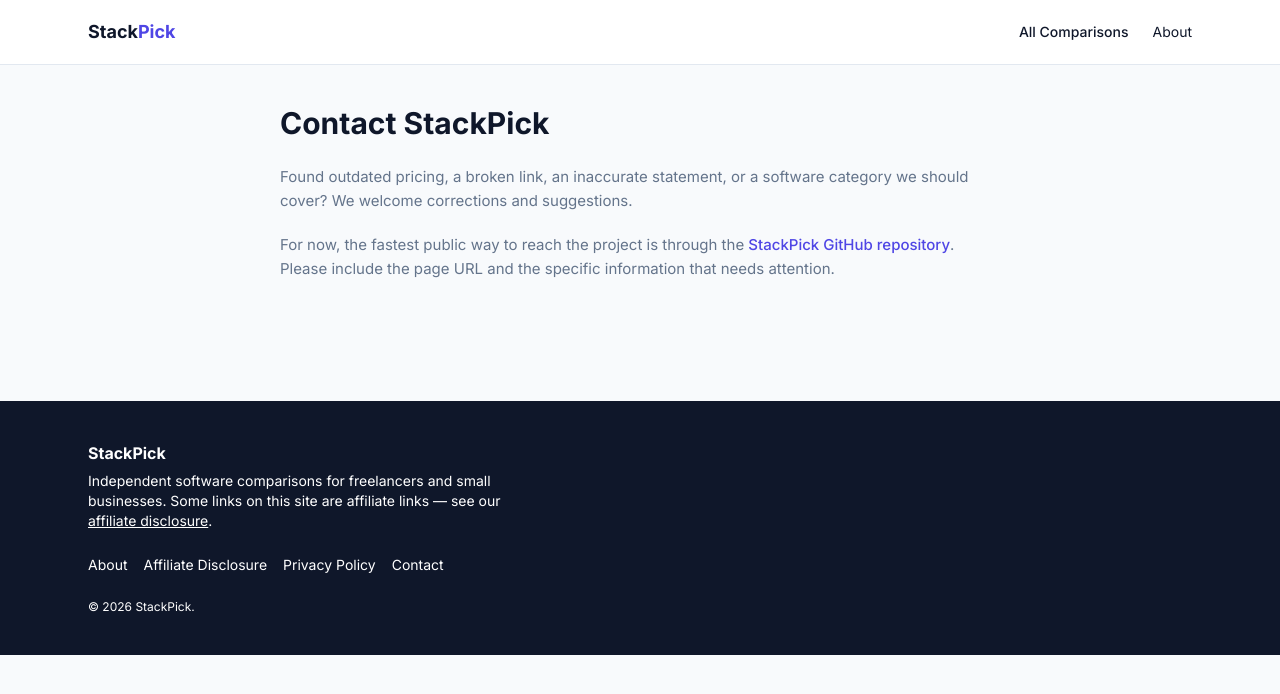
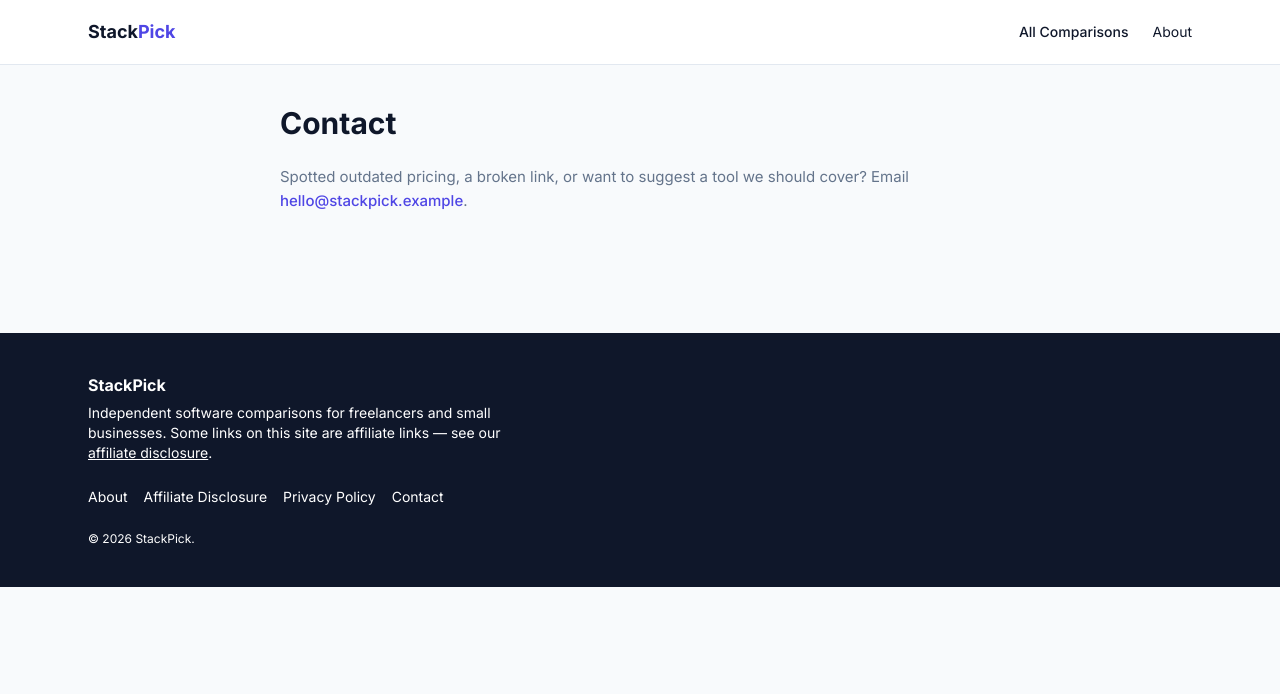
Before and after one commit to LinukaBandara/StackPick, a Next.js app: page /contact in a window 1280 px wide. Shown: the top 694 px of the page. Built offline with nearby package versions, Linux system fonts and the light colour scheme; no server answers.

Commit message:
revert: restore original StackPick design

```diff
--- a/app/contact/page.tsx
+++ b/app/contact/page.tsx
@@ -2,29 +2,21 @@ import type { Metadata } from "next";
 
 export const metadata: Metadata = {
   title: "Contact",
-  description: "Contact StackPick about corrections, broken links, and software suggestions.",
+  description: "Get in touch with StackPick.",
   alternates: { canonical: "/contact" },
 };
 
 export default function ContactPage() {
   return (
     <div className="mx-auto max-w-3xl px-4 sm:px-6 py-10">
-      <h1 className="text-3xl font-bold text-ink mb-6">Contact StackPick</h1>
-      <p className="text-[15px] text-slate mb-5">
-        Found outdated pricing, a broken link, an inaccurate statement, or a software category
-        we should cover? We welcome corrections and suggestions.
-      </p>
+      <h1 className="text-3xl font-bold text-ink mb-6">Contact</h1>
       <p className="text-[15px] text-slate">
-        For now, the fastest public way to reach the project is through the{" "}
-        <a
-          href="https://github.com/LinukaBandara/StackPick"
-          target="_blank"
-          rel="noopener noreferrer"
-          className="text-indigo font-medium hover:underline"
-        >
-          StackPick GitHub repository
+        Spotted outdated pricing, a broken link, or want to suggest a tool we should cover?
+        Email{" "}
+        <a href="mailto:hello@stackpick.example" className="text-indigo font-medium hover:underline">
+          hello@stackpick.example
         </a>
-        . Please include the page URL and the specific information that needs attention.
+        .
       </p>
     </div>
   );
```
